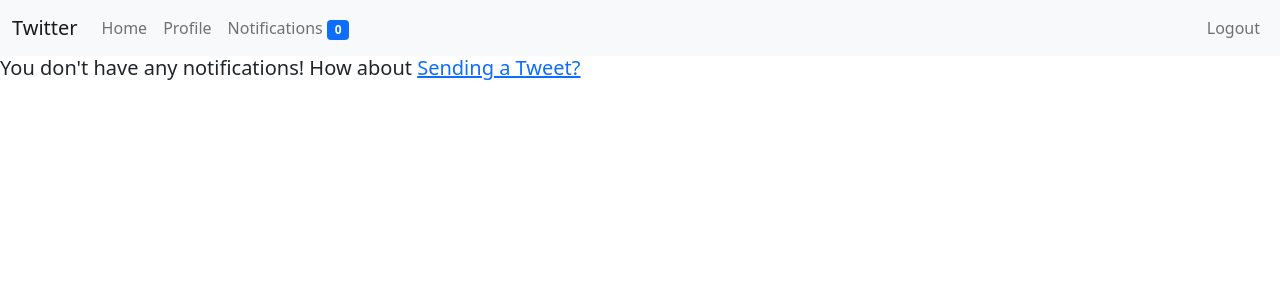
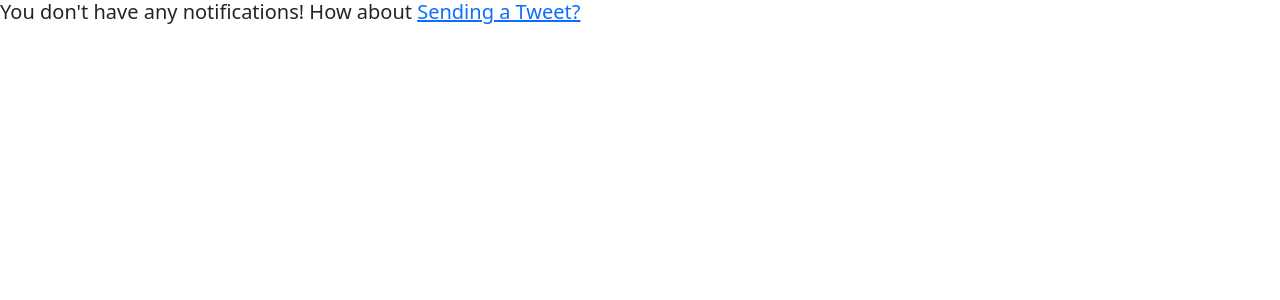
Before and after one commit to JalonDodson/djitter, a Django app: page /notifications/ in a window 1280 px wide. Shown: the top 300 px of the page. Run offline with Django 3.2, Linux system fonts and the light colour scheme; the visitor is signed in with stand-in values (Sample User, id 1); data that the repository does not hold is empty.

Commit message:
Added Home/Splash dependent on user auth

```diff
--- a/templates/base.html
+++ b/templates/base.html
@@ -2,34 +2,6 @@
 <link href="https://cdn.jsdelivr.net/npm/bootstrap@5.0.0-beta2/dist/css/bootstrap.min.css" rel="stylesheet" integrity="sha384-BmbxuPwQa2lc/FVzBcNJ7UAyJxM6wuqIj61tLrc4wSX0szH/Ev+nYRRuWlolflfl" crossorigin="anonymous">
 </head>
 <body>
-  <nav class="navbar navbar-expand-lg navbar-light bg-light">
-    <div class="container-fluid">
-      <a class="navbar-brand" href="/">Twitter</a>
-      <button class="navbar-toggler" type="button" data-bs-toggle="collapse" data-bs-target="#navbarSupportedContent" aria-controls="navbarSupportedContent" aria-expanded="false" aria-label="Toggle navigation">
-        <span class="navbar-toggler-icon"></span>
-      </button>
-      <div class="collapse navbar-collapse" id="navbarSupportedContent">
-        <ul class="navbar-nav me-auto mb-2 mb-lg-0">
-          <li class="nav-item">
-            <a class="nav-link" aria-current="page" href="/">Home</a>
-          </li>
-          {% if request.user.is_authenticated %}
-          <li class="nav-item">
-            <a class="nav-link" aria-current="page" href="/user/{{request.user.username}}">Profile</a>
-          </li>
-          <li class="nav-item">
-            <a class="nav-link" href="/notifications">Notifications <span class="badge bg-primary">{{notifs}}</a>
-          </li>
-        </ul>
-        <ul class="navbar-nav float-end">
-          <li class="nav-item">
-            <a class="nav-link" href="/logout">Logout</a>
-          </li>
-        </ul>
-        {% endif %}
-      </div>
-    </div>
-  </nav>
   {% block content %}
   {% endblock %}
 <script src="https://cdn.jsdelivr.net/npm/bootstrap@5.0.0-beta2/dist/js/bootstrap.bundle.min.js" integrity="sha384-b5kHyXgcpbZJO/tY9Ul7kGkf1S0CWuKcCD38l8YkeH8z8QjE0GmW1gYU5S9FOnJ0" crossorigin="anonymous"></script>
--- a/twitter/urls.py
+++ b/twitter/urls.py
@@ -15,7 +15,7 @@ Including another URLconf
 """
 from django.contrib import admin
 from django.urls import path
-from twitter_user.views import HomeView, follow_view, unfollow_view, user_view, notif_view
+from twitter_user.views import follow_view, unfollow_view, user_view, notif_view
 from twitter_tweets.views import tweet_view, like_view, post_view
 from twitter_auth.views import SignupView, LoginView, SplashView, logout_view
 
--- a/twitter_user/views.py
+++ b/twitter_user/views.py
@@ -21,7 +21,7 @@ class HomeView(View):
 
             form = TweetForm()
             return render(request, "index.html", {"form": form, "tweets": tweets})
-        return render(request, "auth/splash.html")
+        return redirect(reverse("splash"))
 
 
 @login_required(redirect_field_name="homepage")
```
Also changed, not shown: static/index.css (added, +29 -0 lines), templates/components/picture_modal.html (added, +23 -0 lines), templates/index.html (+6 -1 lines), twitter_auth/views.py (+26 -22 lines).
